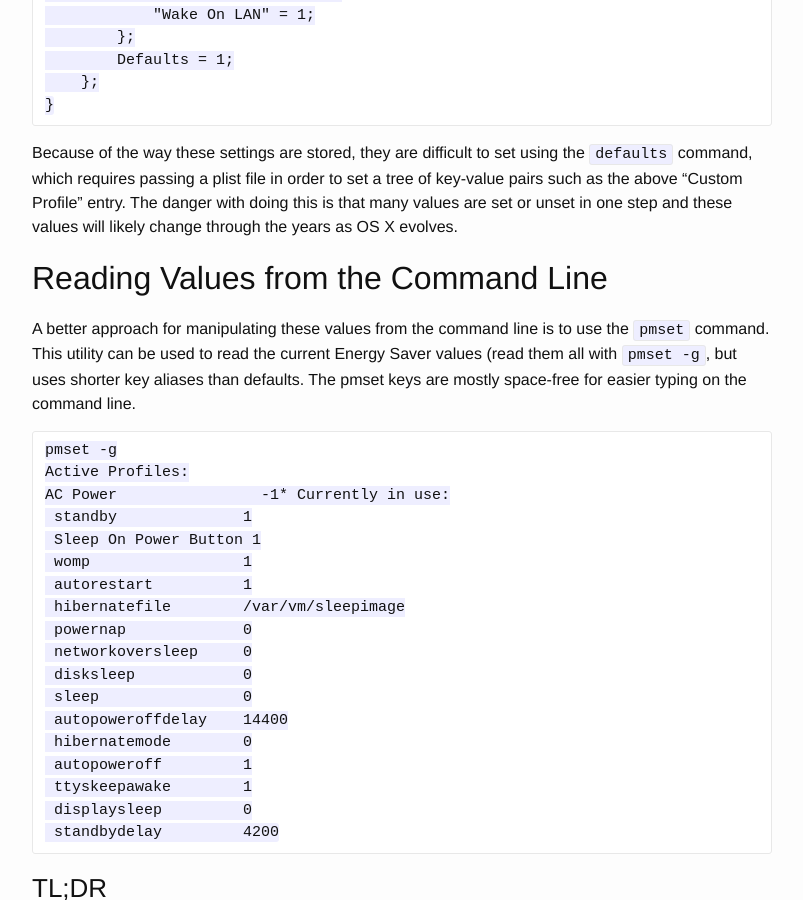
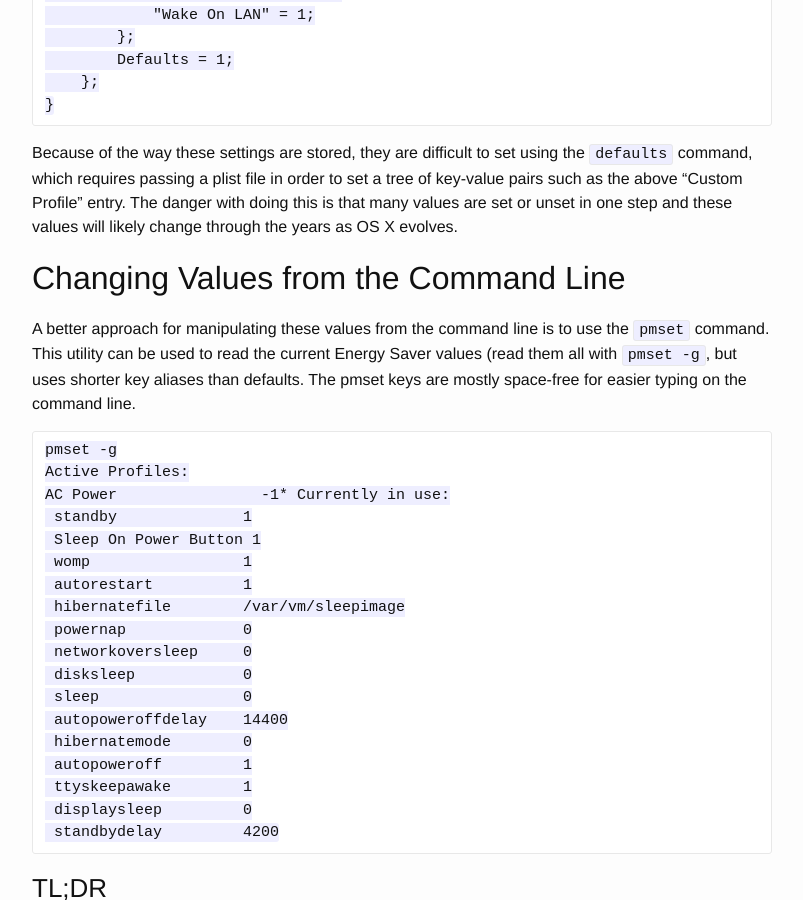
Before and after one commit to phatblat/reflog, a Jekyll site: the page built from www/_posts/2016-01-10-mac-server-setup.markdown, in a window 1280 px wide and 900 px high, scrolled down 1858 px. Shown: the whole window, without its empty margins (238-1041 px from the left). Built offline with Jekyll 4.4.1, drawn with Linux system fonts in a browser that asks for light colours.

Commit message:
Reading->Changing

```diff
--- a/www/_posts/2016-01-10-mac-server-setup.markdown
+++ b/www/_posts/2016-01-10-mac-server-setup.markdown
@@ -62,7 +62,7 @@ The "Automatic Restart On Power Loss" key is the most important.
 
 Because of the way these settings are stored, they are difficult to set using the `defaults` command, which requires passing a plist file in order to set a tree of key-value pairs such as the above "Custom Profile" entry. The danger with doing this is that many values are set or unset in one step and these values will likely change through the years as OS X evolves.
 
-## Reading Values from the Command Line
+## Changing Values from the Command Line
 
 A better approach for manipulating these values from the command line is to use the `pmset` command. This utility can be used to read the current Energy Saver values (read them all with `pmset -g`, but uses shorter key aliases than defaults. The pmset keys are mostly space-free for easier typing on the command line.
 
```
